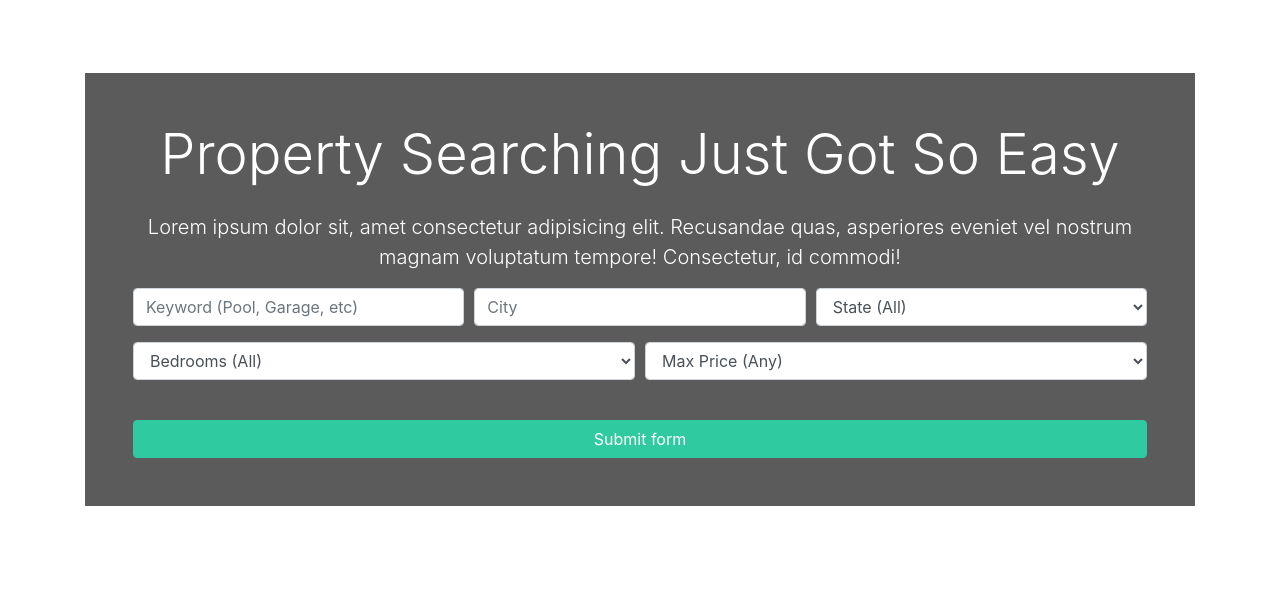
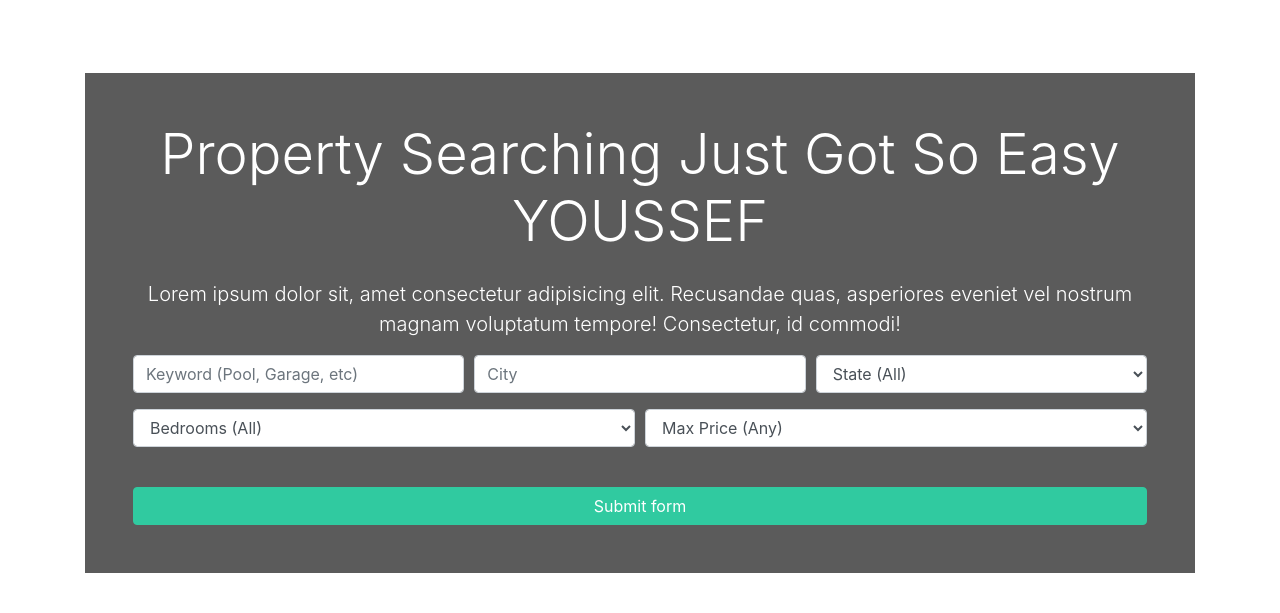
Before and after one commit to Youssef140/Advanced-EMarket-System, a Django app: page / in a window 1280 px wide. Shown: the part 185-798 px from the top of the page. Run offline with Django 3.2, Linux system fonts and the light colour scheme; some libraries are stand-ins or nearby versions.

Commit message:
Index.html updated

```diff
--- a/e_market/templates/pages/index.html
+++ b/e_market/templates/pages/index.html
@@ -8,7 +8,7 @@
       <div class="home-search p-5">
         <div class="overlay p-5">
           <h1 class="display-4 mb-4">
-            Property Searching Just Got So Easy
+            Property Searching Just Got So Easy YOUSSEF
           </h1>
           <p class="lead">Lorem ipsum dolor sit, amet consectetur adipisicing elit. Recusandae quas, asperiores eveniet vel nostrum magnam
             voluptatum tempore! Consectetur, id commodi!</p>
```
Also changed, not shown: 2 other files.
